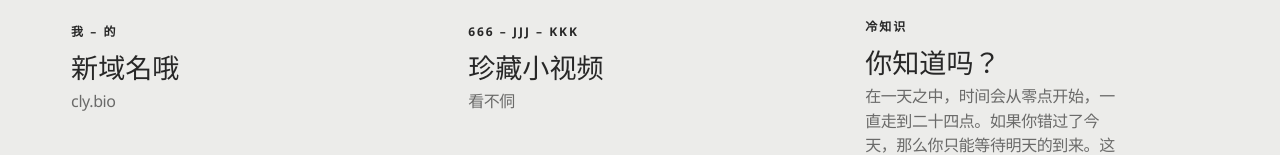
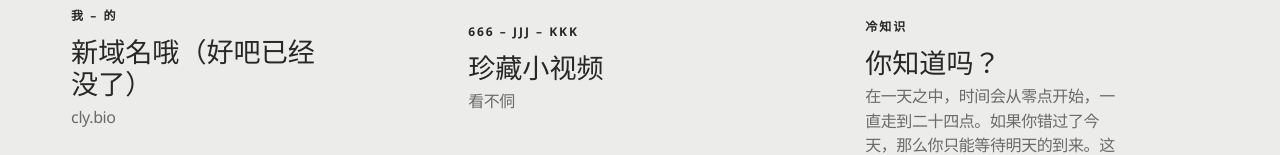
Before and after one commit to JNTM-Ctrl/clydsg.me, a plain HTML site: page index.html in a window 1280 px wide. Shown: the part 1727-1882 px from the top of the page. Drawn offline with Linux system fonts and the light colour scheme; no server answers; a web font is replaced by a local one.

Commit message:
20250728.2

```diff
--- a/index.html
+++ b/index.html
@@ -405,7 +405,7 @@ duration-250 transition-vobb ease-in-out delay-tooltip-out pointer-events-none">
       <a href="https://cly.bio" class="relative inline-block pointer-events-auto l:hover:before:block before:hidden before:absolute before:-bottom-4 before:inset-x-0 before:h-1 before:bg-current">我</a> &#8211; <a href="https://cly.bio" class="relative inline-block pointer-events-auto l:hover:before:block before:hidden before:absolute before:-bottom-4 before:inset-x-0 before:h-1 before:bg-current">的</a>    </div>
 
       <h3 id="block-grid-b7dd4d343" class="w-full ~text-22/28 ~leading-27/34 mb-4">
-      <a rel="bookmark" href="https://cly.bio" class="block group-trigger before:absolute before:inset-0 before:z-10">        新域名哦      </a>    </h3>
+      <a rel="bookmark" href="https://cly.bio" class="block group-trigger before:absolute before:inset-0 before:z-10">        新域名哦（好吧已经没了）      </a>    </h3>
 
       <div class="relative w-full text-14 l:text-16 leading-23 l:leading-24 -tracking-04 text-grey-85 dark:text-grey-light pb-10 z-20">
       <p>cly.bio</p>
```
